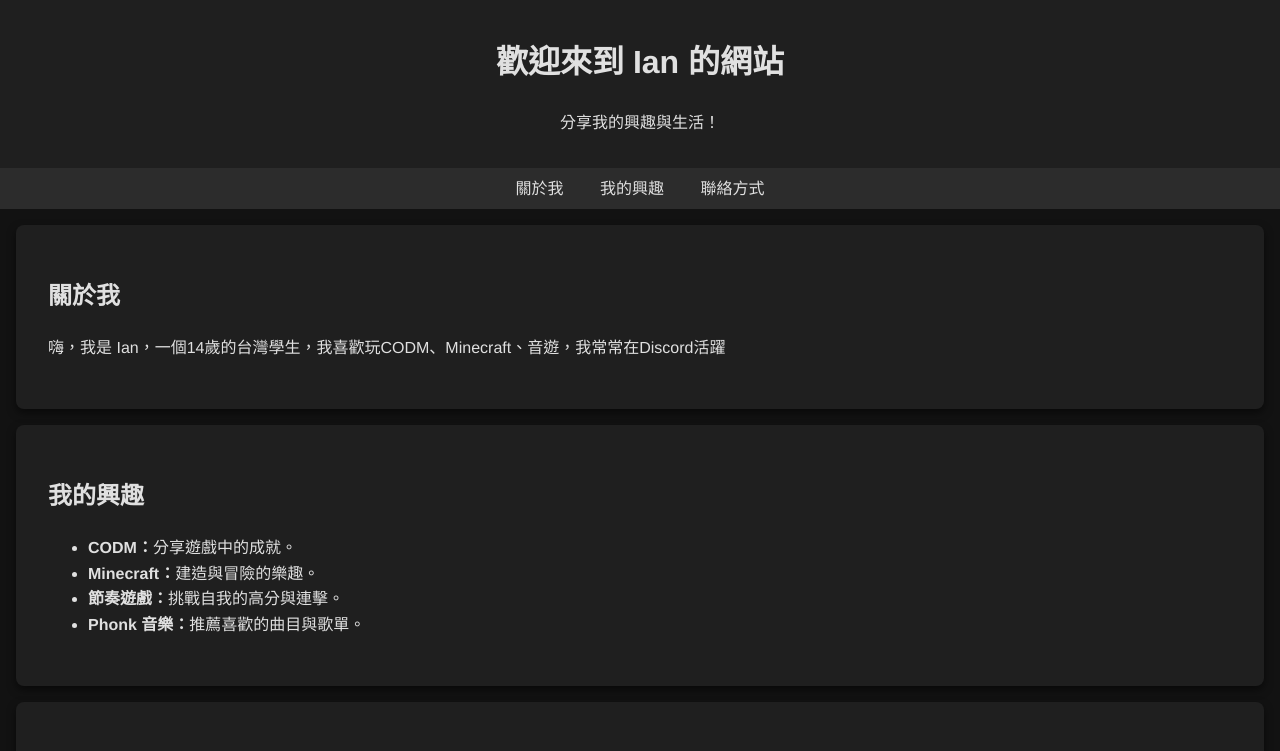
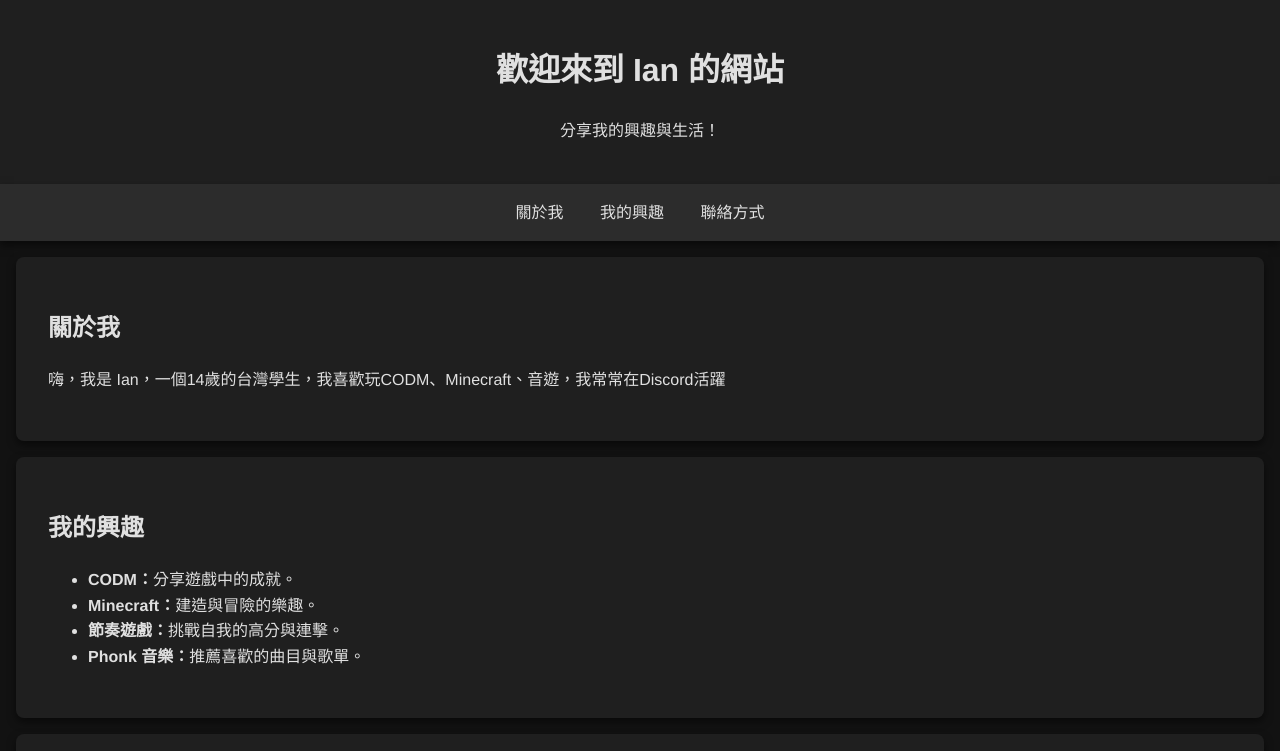
Before and after one commit to Ian-bug/ian.github.io, a plain HTML site: page index.html in a window 1280 px wide. Shown: the top 751 px of the page. Drawn offline with Linux system fonts and the light colour scheme.

Commit message:
Add files via upload

```diff
--- a/style.css
+++ b/style.css
@@ -1,5 +1,6 @@
 body {
     font-family: 'Helvetica Neue', Arial, sans-serif;
+    font-size: 16px;
     line-height: 1.6;
     margin: 0;
     padding: 0;
@@ -12,17 +13,19 @@ body {
 header {
     background: #1f1f1f;
     color: #e0e0e0;
-    padding: 1rem 0;
+    padding: 1.5rem 0;
     text-align: center;
     animation: slideDown 1s ease-in-out;
+    box-shadow: 0 4px 8px rgba(0, 0, 0, 0.5);
 }
 
 nav {
     background: #2c2c2c;
     color: #e0e0e0;
-    padding: 0.5rem;
+    padding: 1rem;
     text-align: center;
     animation: slideDown 1s ease-in-out;
+    box-shadow: 0 4px 8px rgba(0, 0, 0, 0.5);
 }
 
 nav a {
@@ -69,6 +72,7 @@ footer {
     padding: 1rem 0;
     margin-top: 2rem;
     animation: slideUp 1s ease-in-out;
+    box-shadow: 0 -4px 8px rgba(0, 0, 0, 0.5);
 }
 
 button {
```
